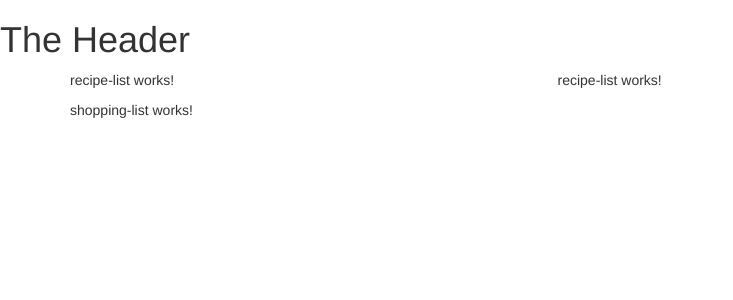
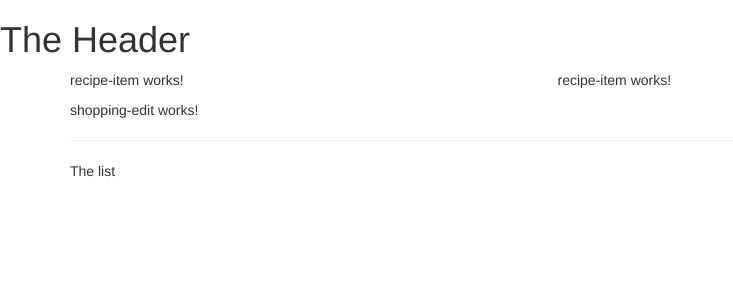
Before and after one commit to alicecroce/the-recipe-book, an Angular app: page / in a window 1280 px wide. Shown: the top 300 px of the page, without its empty margins (0-733 px from the left). Built offline with nearby package versions, Linux system fonts and the light colour scheme.

Commit message:
I nest recipe-item in the recipe-list and edit-shopping-list in the shopping-list

```diff
--- a/src/app/recipes/recipe-list/recipe-list.component.html
+++ b/src/app/recipes/recipe-list/recipe-list.component.html
@@ -1 +1 @@
-<p>recipe-list works!</p>
+<app-recipe-item></app-recipe-item>
--- a/src/app/shopping-list/shopping-list.component.html
+++ b/src/app/shopping-list/shopping-list.component.html
@@ -1 +1,7 @@
-<p>shopping-list works!</p>
+<div class="row">
+  <div class="col-xs-10">
+    <app-shopping-edit></app-shopping-edit>
+    <hr />
+    <p>The list</p>
+  </div>
+</div>
```
